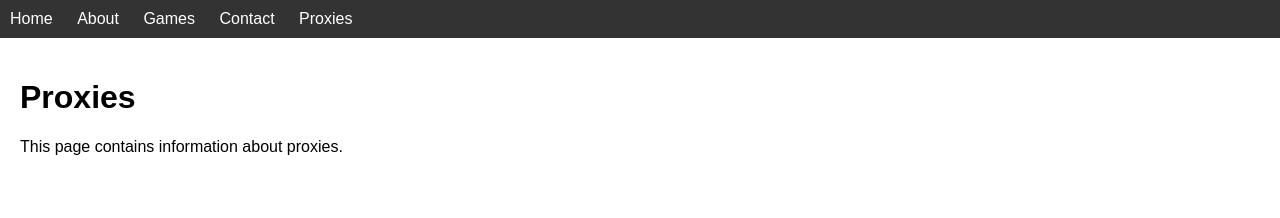
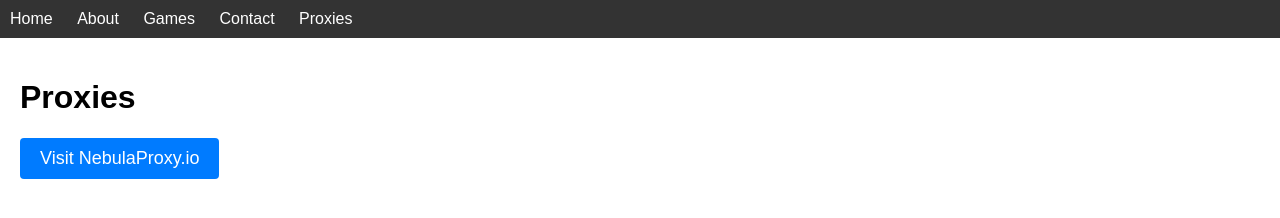
Before and after one commit to GalacticUnblockingCO/GalacticGames, a plain HTML site: page proxies.html in a window 1280 px wide. Drawn offline with Linux system fonts and the light colour scheme.

Commit message:
Update proxies.html

```diff
--- a/proxies.html
+++ b/proxies.html
@@ -21,7 +21,30 @@
 
     <main>
         <h1>Proxies</h1>
-        <p>This page contains information about proxies.</p>
+        <p<!DOCTYPE html>
+<html lang="en">
+<head>
+    <meta charset="UTF-8">
+    <meta name="viewport" content="width=device-width, initial-scale=1.0">
+    <title>Redirect Button</title>
+    <style>
+        .redirect-button {
+            background-color: #007bff;
+            color: white;
+            padding: 10px 20px;
+            border: none;
+            border-radius: 4px;
+            cursor: pointer;
+            font-size: 18px;
+            text-align: center;
+        }
+    </style>
+</head>
+<body>
+    <button class="redirect-button" onclick="window.location.href = 'https://nebulaproxy.io';">Visit NebulaProxy.io</button>
+</body>
+</html>
+</p>
         <!-- Add more content here as needed -->
     </main>
 </body>
```
